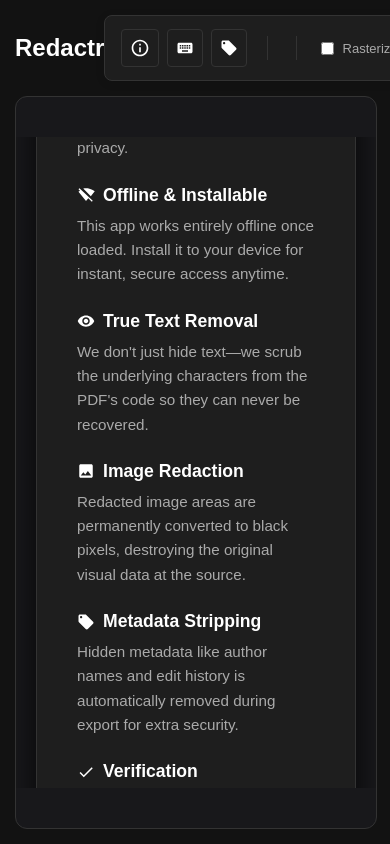
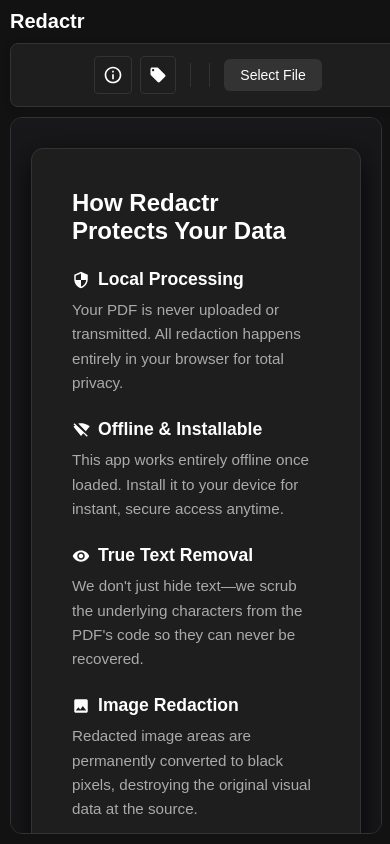
Before and after one commit to DameonL/Redactr, a Preact app: page / in a window 390 px wide. Built offline with nearby package versions, Linux system fonts and the light colour scheme.

Commit message:
Added mobile responsiveness

```diff
--- a/src/assets/redactor.module.css
+++ b/src/assets/redactor.module.css
@@ -211,7 +211,7 @@
 ==================== */
 .infoWrapper {
     width: 100%;
-    height: 100%;
+    height: fit-content;
     display: flex;
     justify-content: center;
     align-items: center;
@@ -228,6 +228,7 @@
     max-width: 650px;
     box-shadow: var(--canvas-shadow);
     text-align: left;
+    height: 100%;
 }
 
 .infoTitle {
@@ -341,8 +342,6 @@
     border-radius: 12px;
     background-color: var(--canvas-bg);
     display: flex;
-    justify-content: center;
-    align-items: flex-start;
     padding: 40px 0;
 }
 
@@ -462,6 +461,54 @@
     height: 24px;
     background: var(--border-color);
     margin: 0 8px;
+}
+
+@media (max-width: 768px) {
+    .desktopOnly {
+        display: none !important;
+    }
+
+    .container {
+        padding: 10px;
+        gap: 10px;
+    }
+
+    .header {
+        flex-direction: column;
+        align-items: flex-start;
+        gap: 10px;
+    }
+
+    .headerTitle {
+        font-size: 1.25rem;
+    }
+
+    .controls {
+        width: 100%;
+        flex-wrap: wrap;
+        padding: 12px;
+        justify-content: center;
+        gap: 10px;
+    }
+
+    .toolbar {
+        position: fixed;
+        bottom: 20px;
+        left: 50%;
+        transform: translateX(-50%);
+        z-index: 50;
+        width: auto;
+        max-width: 90vw;
+        padding: 4px 10px;
+    }
+
+    .canvasContainer {
+        padding: 10px 0;
+    }
+
+    .toolbarDivider {
+        margin: 0 4px;
+    }
 }
 
 /* ====================
--- a/src/components/Header.tsx
+++ b/src/components/Header.tsx
@@ -81,7 +81,7 @@
           <button
             onClick={() => setShowShortcuts(!showShortcuts)}
             disabled={isRendering}
-            className={styles.buttonBase}
+            className={`${styles.buttonBase} ${styles.desktopOnly}`}
             style={{ background: 'transparent', color: 'var(--text-color)', padding: '8px', border: '1px solid var(--border-color)' }}
             title="Keyboard Shortcuts"
           >
@@ -122,6 +122,8 @@
           onCancelPreview={onCancelPreview}
         />
 
+        {pdfjsDoc && (
+          <>
             <div className={styles.toolbarDivider} />
 
             {/* Global Settings */}
@@ -151,6 +153,20 @@
 
             <div className={styles.toolbarDivider} />
 
+            <button
+              onClick={handleDownload}
+              disabled={!pdfBytes || isRendering || !hasAppliedRedactions || pendingRedactionsCount > 0 || previewMode}
+              className={`${styles.buttonBase} ${styles.downloadButton}`}
+              title={!hasAppliedRedactions ? "Apply at least one redaction to export" : (pendingRedactionsCount > 0 || previewMode ? "Confirm pending redactions to export" : "Export redacted PDF")}
+            >
+              <Icons.Download />
+              {isRendering ? '...' : 'Export'}
+            </button>
+          </>
+        )}
+
+        <div className={styles.toolbarDivider} />
+
         {/* File Actions */}
         <input
           id="file-select"
@@ -168,16 +184,6 @@
         >
           Select File
         </label>
-
-        <button
-          onClick={handleDownload}
-          disabled={!pdfBytes || isRendering || !hasAppliedRedactions || pendingRedactionsCount > 0 || previewMode}
-          className={`${styles.buttonBase} ${styles.downloadButton}`}
-          title={!hasAppliedRedactions ? "Apply at least one redaction to export" : (pendingRedactionsCount > 0 || previewMode ? "Confirm pending redactions to export" : "Export redacted PDF")}
-        >
-          <Icons.Download />
-          {isRendering ? '...' : 'Export'}
-        </button>
       </div>
     </div>
   );
--- a/src/components/Icons.tsx
+++ b/src/components/Icons.tsx
@@ -24,6 +24,6 @@
   Trash: () => <svg width="18" height="18" viewBox="0 0 24 24" fill="currentColor"><path d="M6 19c0 1.1.9 2 2 2h8c1.1 0 2-.9 2-2V7H6v12zM19 4h-3.5l-1-1h-5l-1 1H5v2h14V4z"/></svg>,
   Save: () => <svg width="18" height="18" viewBox="0 0 24 24" fill="currentColor"><path d="M17 3H5c-1.11 0-2 .9-2 2v14c0 1.1.89 2 2 2h14c1.1 0 2-.9 2-2V7l-4-4zm-5 16c-1.66 0-3-1.34-3-3s1.34-3 3-3 3 1.34 3 3-1.34 3-3 3zm3-10H5V5h10v4z"/></svg>,
   Upload: () => <svg width="18" height="18" viewBox="0 0 24 24" fill="currentColor"><path d="M9 16h6v-6h4l-7-7-7 7h4v6zm-4 2h14v2H5v-2z"/></svg>,
-  Plus: () => <svg width="18" height="18" viewBox="0 0 24 24" fill="currentColor"><path d="M19 13h-6v6h-2v-6H5v-2h6V5h2v6h6v2z"/></svg>,
+  Plus: () => <svg width="18" height="18" viewBox="0 0 24 24" fill="currentColor"><path d="M19 13h-6v6h-2v-6H5v-2h6V5h2v6h6v2z" /></svg>,
   WifiOff: () => <svg width="18" height="18" viewBox="0 0 24 24" fill="currentColor"><path d="M23.64 7c-.45-.34-4.93-4-11.64-4-1.32 0-2.55.14-3.69.38L18.43 13.5 23.64 7zM3.22 3L2 4.22l2 2C2.05 7.53 2.01 7.56 2 7.57L12 20l3.05-3.81 4.73 4.73 1.22-1.22L3.22 3z"/></svg>
-};
+  };
--- a/src/redactor.tsx
+++ b/src/redactor.tsx
@@ -68,7 +68,7 @@
   const [isRendering, setIsRendering] = useState(false);
   const [isInitializing, setIsInitializing] = useState(false);
   const [isSlowProcessing, setIsSlowProcessing] = useState(false);
-  const [renderScale, setRenderScale] = useState(1.5);
+  const [renderScale, setRenderScale] = useState(window.innerWidth < 768 ? window.innerWidth / 800 : 1.5);
   const [downloadScale, setDownloadScale] = useState(1.5);
   const [rasterizeOutput, setRasterizeOutput] = useState(false);
   const [loadedPdfjsLib, setLoadedPdfjsLib] = useState<PDFJSModule | null>(null);
@@ -460,7 +460,33 @@
             {(!pdfjsDoc || showInfo) ? (
               <InfoDialog pdfjsDoc={pdfjsDoc} setShowInfo={setShowInfo} />
             ) : (
-              <div style={{ position: 'relative' }}>
+              <div
+                style={{
+                  position: 'relative',
+                  margin: '0 auto',
+                  touchAction: interactionMode === 'redact' ? 'none' : 'auto'
+                }}
+                onTouchStart={(e) => {
+                  if (interactionMode === 'pan') return;
+                  if (e.cancelable) e.preventDefault();
+                  const touch = e.touches[0];
+                  startDrawing({ clientX: touch.clientX, clientY: touch.clientY } as any);
+                }}
+                onTouchMove={(e) => {
+                  if (interactionMode === 'pan') return;
+                  if (e.cancelable) e.preventDefault();
+                  const touch = e.touches[0];
+                  draw({ clientX: touch.clientX, clientY: touch.clientY } as any);
+                }}
+                onTouchEnd={(e) => {
+                  if (interactionMode === 'pan') return;
+                  stopDrawing();
+                }}
+                onTouchCancel={(e) => {
+                  if (interactionMode === 'pan') return;
+                  stopDrawing();
+                }}
+              >
                 {isRendering && (
                   <div className={styles.loadingOverlay}>
                     <div className={styles.spinner} />
```
Lines whose indentation alone changed are shown as unchanged.
